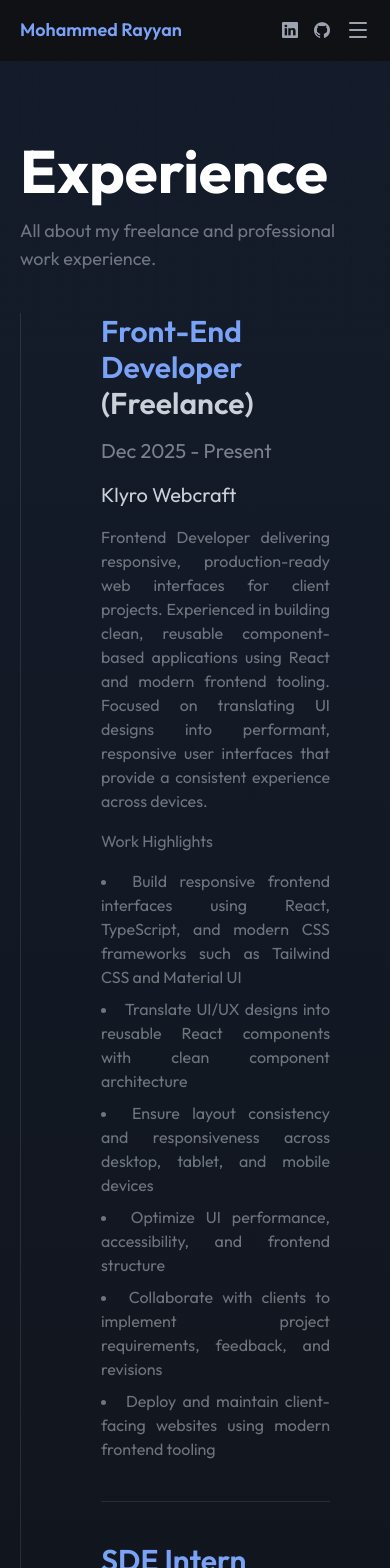
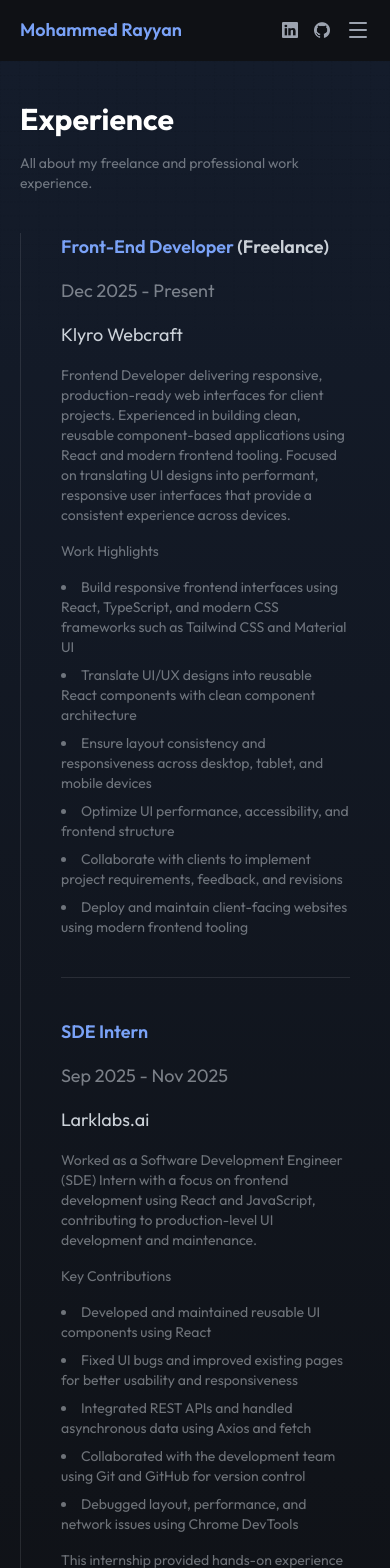
Before and after one commit to mohammedrayyan-dev/mohammedrayyandev, a React (Vite) app: page /experience in a window 390 px wide. Shown: the top 1568 px of the page. Built offline with nearby package versions, Linux system fonts and the light colour scheme.

Commit message:
ui: mobile responsiveness experience page and layout fixes

```diff
--- a/src/pages/Contact.jsx
+++ b/src/pages/Contact.jsx
@@ -3,7 +3,7 @@ import Grid from "/src/assets/images/ui/grid.png"
 const Contact = () => {
   return (
     <>
-    <div className="relative bg-gradient-to-b from-[#141C2B] to-transparent overflow-hidden pt-10 md:pt-20 pb-80 px-5 md:px-6 lg:px-20">
+    <div className="relative bg-gradient-to-b from-[#141C2B] to-transparent overflow-hidden pt-10 md:pt-20 pb-40 md:pb-80 px-5 md:px-6 lg:px-20">
 
       <img src={Grid} alt="Grid" className="absolute inset-0 w-full max-h-[350px] object-contain [mask-image:linear-gradient(to_bottom,black,transparent)]"/>
 
@@ -13,7 +13,7 @@ const Contact = () => {
       <h1 className="text-3xl md:text-6xl font-bold text-white">
         Contact
       </h1>
-      <p className="text-[#CBD1D880] text-sm md:text-md text-left">
+      <p className="text-[#CBD1D880] text-sm md:text-base">
         Feel free to reach out for opportunities, collaborations, or project discussions.
       </p>
     </div>
@@ -29,7 +29,7 @@ const Contact = () => {
       <h2 className="text-[#7AA2F7] text-lg md:text-xl md:text-3xl font-semibold">
         Email
       </h2>
-      <p className="text-[#CBD1D8] text-sm md:text-md">
+      <p className="text-[#CBD1D8] text-sm md:text-base">
         mohammedrayyandmr@gmail.com
       </p>
       <p className="text-[#CBD1D880] text-xs md:text-sm">
--- a/src/pages/Experience.jsx
+++ b/src/pages/Experience.jsx
@@ -3,58 +3,58 @@ import Grid from "/src/assets/images/ui/grid.png"
 const Experience = () => {
   return (
     <>
-    <div className="relative bg-gradient-to-b from-[#141C2B] to-transparent overflow-hidden pt-20 pb-40 px-5 md:px-6 lg:px-20">
+    <div className="relative bg-gradient-to-b from-[#141C2B] to-transparent overflow-hidden pt-10 md:pt-20 pb-40 px-5 md:px-6 lg:px-20">
 
       <img src={Grid} alt="Grid" className="absolute inset-0 w-full object-contain [mask-image:linear-gradient(to_bottom,black,transparent)]"/>
 
     <div className="relative flex flex-col gap-10 max-w-6xl mx-auto">
 
     <div className="flex flex-col gap-4">
-      <h1 className="text-6xl font-bold text-white">
+      <h1 className="text-3xl md:text-6xl font-bold text-white">
         Experience
       </h1>
-      <p className="text-[#CBD1D880] text-lg">
+      <p className="text-[#CBD1D880] text-sm md:text-lg text-left">
         All about my freelance and professional work experience.
       </p>
     </div>
 
-    <div className="border-l border-[#CBD1D820] mr-10 flex flex-col gap-10">
+    <div className="border-l border-[#CBD1D820] mr-5 md:mr-10 flex flex-col gap-10">
 
-    <div className="pl-20">
+    <div className="pl-10 md:pl-20">
 
     <div className="flex flex-col gap-4">
-      <h1 className="text-[#7AA2F7] text-3xl font-semibold">
+      <h2 className="text-[#7AA2F7] text-lg md:text-3xl font-semibold">
         Front-End Developer <span className="text-[#CBD1D8]">(Freelance)</span>
-      </h1>
-      <h2 className="text-[#CBD1D890] text-xl">
+      </h2>
+      <p className="text-[#CBD1D890] text-lg md:text-xl">
         Dec 2025 - Present
-      </h2>
-      <h2 className="text-[#CBD1D8] text-xl">
+      </p>
+      <p className="text-[#CBD1D8] text-lg md:text-xl">
         Klyro Webcraft
-      </h2>
-      <p className="text-[#CBD1D880] text-md text-justify">
+      </p>
+      <p className="text-[#CBD1D880] text-sm md:text-base">
         Frontend Developer delivering responsive, production-ready web interfaces for client projects. Experienced in building clean, reusable component-based applications using React and modern frontend tooling. Focused on translating UI designs into performant, responsive user interfaces that provide a consistent experience across devices.
       </p>
-      <p className="text-[#CBD1D880] text-md text-justify">
+      <p className="text-[#CBD1D880] text-sm md:text-base">
         Work Highlights
       </p>
-        <ul className="flex flex-col gap-2 list-disc list-inside">
-          <li className="text-[#CBD1D880] text-md text-justify">
+        <ul className="flex flex-col gap-2 list-disc list-inside text-[#CBD1D880] text-sm md:text-base">
+          <li>
             Build responsive frontend interfaces using React, TypeScript, and modern CSS frameworks such as Tailwind CSS and Material UI
           </li>
-          <li className="text-[#CBD1D880] text-md text-justify">
+          <li>
             Translate UI/UX designs into reusable React components with clean component architecture
           </li>
-          <li className="text-[#CBD1D880] text-md text-justify">
+          <li>
             Ensure layout consistency and responsiveness across desktop, tablet, and mobile devices
           </li>
-          <li className="text-[#CBD1D880] text-md text-justify">
+          <li>
             Optimize UI performance, accessibility, and frontend structure
           </li>
-          <li className="text-[#CBD1D880] text-md text-justify">
+          <li>
             Collaborate with clients to implement project requirements, feedback, and revisions
           </li>
-          <li className="text-[#CBD1D880] text-md text-justify">
+          <li>
             Deploy and maintain client-facing websites using modern frontend tooling
           </li>
         </ul>
@@ -63,39 +63,39 @@ const Experience = () => {
     <div className="border-b border-[#CBD1D820] my-10"/>
 
     <div className="flex flex-col gap-4">
-      <h1 className="text-[#7AA2F7] text-3xl font-semibold">
+      <h2 className="text-[#7AA2F7] text-lg md:text-3xl font-semibold">
         SDE Intern
-      </h1>
-      <h2 className="text-[#CBD1D890] text-xl">
+      </h2>
+      <p className="text-[#CBD1D890] text-lg md:text-xl">
         Sep 2025 - Nov 2025
-      </h2>
-      <h2 className="text-[#CBD1D8] text-xl">
+      </p>
+      <p className="text-[#CBD1D8] text-lg md:text-xl">
         Larklabs.ai
-      </h2>
-      <p className="text-[#CBD1D880] text-md text-justify">
+      </p>
+      <p className="text-[#CBD1D880] text-sm md:text-base">
         Worked as a Software Development Engineer (SDE) Intern with a focus on frontend development using React and JavaScript, contributing to production-level UI development and maintenance.
       </p>
-      <p className="text-[#CBD1D880] text-md text-justify">
+      <p className="text-[#CBD1D880] text-sm md:text-base">
         Key Contributions
       </p>
-        <ul className="flex flex-col gap-2 list-disc list-inside">
-          <li className="text-[#CBD1D880] text-md text-justify">
+        <ul className="flex flex-col gap-2 list-disc list-inside text-[#CBD1D880] text-sm md:text-base">
+          <li>
             Developed and maintained reusable UI components using React
           </li>
-          <li className="text-[#CBD1D880] text-md text-justify">
+          <li>
             Fixed UI bugs and improved existing pages for better usability and responsiveness
           </li>
-          <li className="text-[#CBD1D880] text-md text-justify">
+          <li>
             Integrated REST APIs and handled asynchronous data using Axios and fetch
           </li>
-          <li className="text-[#CBD1D880] text-md text-justify">
+          <li>
             Collaborated with the development team using Git and GitHub for version control
           </li>
-          <li className="text-[#CBD1D880] text-md text-justify">
+          <li>
             Debugged layout, performance, and network issues using Chrome DevTools
           </li>
         </ul>
-      <p className="text-[#CBD1D880] text-md text-justify">
+      <p className="text-[#CBD1D880] text-sm md:text-base">
         This internship provided hands-on experience working with real-world codebases, collaborative development workflows, and production-level frontend practices.
       </p>
     </div>
--- a/src/pages/Projects.jsx
+++ b/src/pages/Projects.jsx
@@ -32,7 +32,7 @@ const Projects = () => {
       <h2 className="text-[#7AA2F7] text-lg md:text-xl font-semibold">
         Lulu Furniture
       </h2>
-      <p className="text-[#CBD1D880] text-sm md:text-md text-left">
+      <p className="text-[#CBD1D880] text-sm md:text-base">
         Production-ready React website for a real furniture business with responsive UI, reusable components, and performance optimizations.
       </p>
     </div>
@@ -66,7 +66,7 @@ const Projects = () => {
       <h3 className="text-[#7AA2F7] text-lg md:text-xl font-semibold">
         Profina
       </h3>
-      <p className="text-[#CBD1D880] text-sm md:text-md text-left">
+      <p className="text-[#CBD1D880] text-sm md:text-base">
         A digital profile management platform that allows users to view, edit, and manage their personal or professional profiles in a modern and intuitive way. It centralizes user data such as profile information, contact details, and making it easy to maintain an up-to-date digital identity.
       </p>
     </div>
--- a/src/pages/SkillsTools.jsx
+++ b/src/pages/SkillsTools.jsx
@@ -21,7 +21,7 @@ const SkillsTools = () => {
       <h1 className="text-3xl md:text-6xl font-bold text-white">
         Skills & Tools
       </h1>
-      <p className="text-[#CBD1D880] text-sm md:text-lg text-justify">
+      <p className="text-[#CBD1D880] text-sm md:text-base">
         A look at all the programming languages, libraries, and tools I've worked with
       </p>
     </div>
@@ -31,7 +31,7 @@ const SkillsTools = () => {
     <div className="pl-10 md:pl-20">
 
     <div className="flex flex-col gap-4">
-      <p className="text-[#CBD1D880] text-sm md:text-md text-justify">
+      <p className="text-[#CBD1D880] text-sm md:text-base">
       A front-end developer who enjoys turning ideas into clean, responsive web experiences. My journey into development started with curiosity about how modern websites work, and it quickly grew into a passion for building interfaces that feel smooth, intuitive, and visually polished.
       </p>
 
@@ -40,37 +40,37 @@ const SkillsTools = () => {
       <h2 className="text-[#7AA2F7] text-lg md:text-3xl font-semibold">
         Front-End Developer
       </h2>
-      <p className="text-[#CBD1D880] text-sm md:text-md text-justify">
+      <p className="text-[#CBD1D880] text-sm md:text-base">
         Production-ready React website for a real furniture business with responsive UI, reusable components, and performance optimizations.
       </p>
       <h3 className="text-[#CBD1D8] text-lg md:text-xl font-semibold">
         React
       </h3>
-      <p className="text-[#CBD1D880] text-sm md:text-md text-justify">
+      <p className="text-[#CBD1D880] text-sm md:text-base">
         Most of the interfaces I build today revolve around React. I enjoy creating component-driven applications where pieces of the UI can be reused, scaled, and maintained easily. From simple landing pages to more structured layouts, React has become my go-to tool for building responsive web applications.
       </p>
       <h3 className="text-[#CBD1D8] text-lg md:text-xl font-semibold">
         JavaScript
       </h3>
-      <p className="text-[#CBD1D880] text-sm md:text-md text-left">
+      <p className="text-[#CBD1D880] text-sm md:text-base">
         Behind every interactive feature I build, JavaScript plays its role. I use it whenever logic, dynamic behavior, or state handling is required. Whether it’s handling events, managing application state, or controlling UI behavior, JavaScript is the core language that powers the projects I work on.
       </p>
       <h3 className="text-[#CBD1D8] text-lg md:text-xl font-semibold">
         Tailwind CSS
       </h3>
-      <p className="text-[#CBD1D880] text-sm md:text-md text-left">
+      <p className="text-[#CBD1D880] text-sm md:text-base">
         For styling, Tailwind CSS is the framework I rely on the most. It allows me to rapidly build responsive layouts while keeping designs consistent and clean. I prefer Tailwind because it lets me focus on structure and user experience without spending unnecessary time writing custom CSS.
       </p>
       <h3 className="text-[#CBD1D8] text-lg md:text-xl font-semibold">
         Material UI
       </h3>
-      <p className="text-[#CBD1D880] text-sm md:text-md text-justify">
+      <p className="text-[#CBD1D880] text-sm md:text-base">
         Occasionally, when a project benefits from ready-made components, I work with Material UI. It provides a solid set of UI components that help speed up development when a more structured design system is required.
       </p>
       <h3 className="text-[#CBD1D8] text-lg md:text-xl font-semibold">
         Framer Motion
       </h3>
-      <p className="text-[#CBD1D880] text-sm md:text-md text-justify">
+      <p className="text-[#CBD1D880] text-sm md:text-base">
         Recently, I’ve started integrating Framer Motion to bring subtle animations into my interfaces. Smooth transitions and micro-interactions can significantly improve user experience, and I enjoy experimenting with motion to make interfaces feel more alive.
       </p>
     </div>
```
